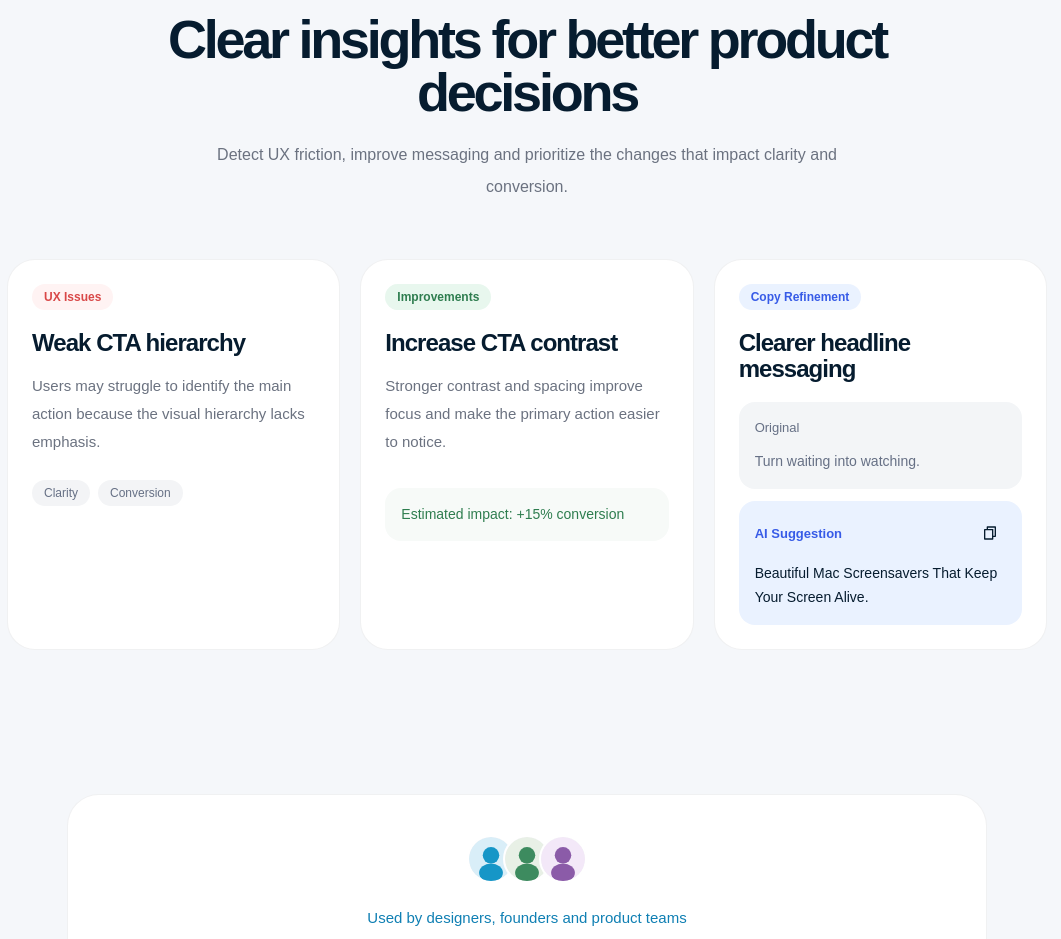
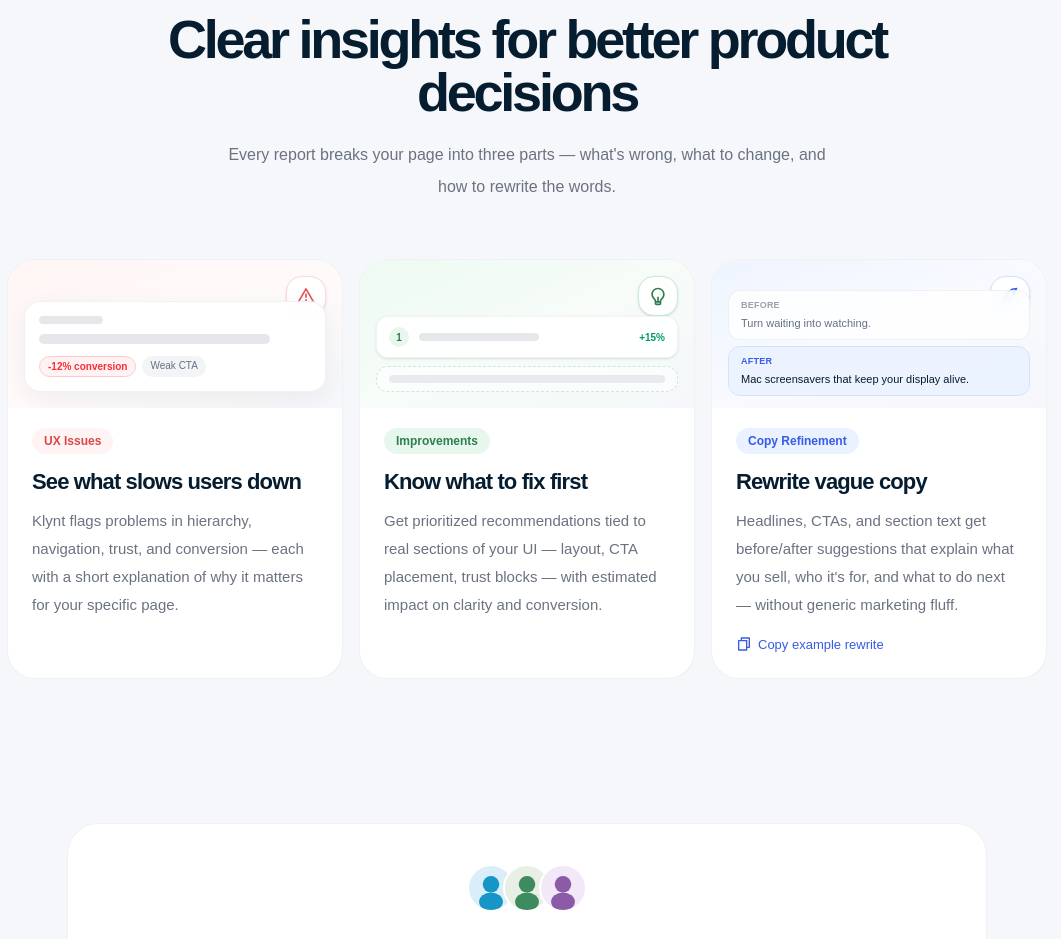
Before and after one commit to samarenkovdmitry/Klynt, a Next.js app: page / in a window 1280 px wide. Shown: the part 1280-2219 px from the top of the page, without its empty margins (113-1174 px from the left). Built offline with nearby package versions, Linux system fonts and the light colour scheme; a web font is replaced by a local one.

Commit message:
What Klynt analyzes

```diff
--- a/app/page.tsx
+++ b/app/page.tsx
@@ -13,6 +13,9 @@ import {
   RiBarChartBoxLine,
   RiFileCopyLine,
   RiCheckLine,
+  RiAlertLine,
+  RiLightbulbLine,
+  RiQuillPenLine,
 } from "@remixicon/react";
 import { AppHeader } from "@/components/AppHeader";
 import { Button } from "@/components/ui/Button";
@@ -464,204 +467,327 @@ export default function Home() {
                 text-[#6B7280]
               "
             >
-              Detect UX friction, improve messaging and prioritize the changes
-              that impact clarity and conversion.
+              Every report breaks your page into three parts — what&apos;s wrong,
+              what to change, and how to rewrite the words.
             </p>
           </div>
 
-          {/* GRID */}
-          <div className="mt-14 grid gap-5 lg:grid-cols-3">
-            {/* CARD 1 */}
-            <div
+          {/* BENTO GRID */}
+          <div className="mt-14 grid gap-4 md:grid-cols-3">
+            {/* UX ISSUES */}
+            <article
               className="
+                flex
+                flex-col
+                overflow-hidden
                 rounded-[28px]
                 border
                 border-[rgba(6,28,47,0.06)]
                 bg-white
-                p-6
               "
             >
               <div
                 className="
-                  inline-flex
-                  rounded-full
-                  bg-[#FFF3F3]
-                  px-3
-                  py-1
-                  text-[12px]
-                  font-semibold
-                  text-[#D94848]
+                  relative
+                  h-[148px]
+                  overflow-hidden
+                  bg-gradient-to-br
+                  from-[#FFF5F5]
+                  via-[#FFFAFA]
+                  to-[#F5F7FA]
+                  p-5
                 "
               >
-                UX Issues
+                <div
+                  className="
+                    absolute
+                    right-4
+                    top-4
+                    flex
+                    h-10
+                    w-10
+                    items-center
+                    justify-center
+                    rounded-2xl
+                    border
+                    border-[#FFD9D6]
+                    bg-white
+                    text-[#E45454]
+                    shadow-sm
+                  "
+                >
+                  <RiAlertLine size={20} />
                 </div>
 
-              <h3
+                <div
                   className="
-                  mt-5
-                  text-[24px]
-                  font-semibold
-                  leading-[1.08]
-                  tracking-[-0.04em]
-                  text-[#061C2F]
+                    absolute
+                    bottom-4
+                    left-4
+                    right-4
+                    rounded-2xl
+                    border
+                    border-[rgba(6,28,47,0.06)]
+                    bg-white/90
+                    p-3.5
+                    shadow-[0_8px_24px_rgba(6,28,47,0.06)]
+                    backdrop-blur-sm
                   "
                 >
-                Weak CTA hierarchy
-              </h3>
-
-              <p className="mt-4 text-[15px] leading-7 text-[#6B7280]">
-                Users may struggle to identify the main action because the
-                visual hierarchy lacks emphasis.
-              </p>
-
-              <div className="mt-6 flex flex-wrap gap-2">
-                <div className="rounded-full bg-[#F3F4F6] px-3 py-1 text-[12px] font-medium text-[#667085]">
-                  Clarity
-                </div>
-
-                <div className="rounded-full bg-[#F3F4F6] px-3 py-1 text-[12px] font-medium text-[#667085]">
-                  Conversion
+                  <div className="h-2 w-16 rounded-full bg-[#E5E7EB]" />
+                  <div className="mt-2.5 h-2.5 w-[85%] rounded-full bg-[#E5E7EB]" />
+                  <div className="mt-3 flex flex-wrap gap-1.5">
+                    <span className="rounded-full border border-red-200 bg-red-50 px-2 py-0.5 text-[10px] font-semibold text-red-500">
+                      -12% conversion
+                    </span>
+                    <span className="rounded-full bg-[#F3F4F6] px-2 py-0.5 text-[10px] font-medium text-[#667085]">
+                      Weak CTA
+                    </span>
                   </div>
                 </div>
               </div>
 
-            {/* CARD 2 */}
-            <div
+              <div className="flex flex-1 flex-col p-6 pt-5">
+                <div className="inline-flex w-fit rounded-full bg-[#FFF3F3] px-3 py-1 text-[12px] font-semibold text-[#D94848]">
+                  UX Issues
+                </div>
+
+                <h3 className="mt-4 text-[22px] font-semibold leading-[1.12] tracking-[-0.04em] text-[#061C2F]">
+                  See what slows users down
+                </h3>
+
+                <p className="mt-3 flex-1 text-[15px] leading-7 text-[#6B7280]">
+                  Klynt flags problems in hierarchy, navigation, trust, and
+                  conversion — each with a short explanation of why it matters
+                  for your specific page.
+                </p>
+              </div>
+            </article>
+
+            {/* IMPROVEMENTS */}
+            <article
               className="
+                flex
+                flex-col
+                overflow-hidden
                 rounded-[28px]
                 border
                 border-[rgba(6,28,47,0.06)]
                 bg-white
-                p-6
               "
             >
               <div
                 className="
-                  inline-flex
-                  rounded-full
-                  bg-[#E8F7EE]
-                  px-3
-                  py-1
-                  text-[12px]
-                  font-semibold
-                  text-[#2E7D4F]
+                  relative
+                  h-[148px]
+                  overflow-hidden
+                  bg-gradient-to-br
+                  from-[#EDFAF2]
+                  via-[#F7FCF9]
+                  to-[#F5F7FA]
+                  p-5
                 "
               >
+                <div
+                  className="
+                    absolute
+                    right-4
+                    top-4
+                    flex
+                    h-10
+                    w-10
+                    items-center
+                    justify-center
+                    rounded-2xl
+                    border
+                    border-[#C8EBD4]
+                    bg-white
+                    text-[#2E7D4F]
+                    shadow-sm
+                  "
+                >
+                  <RiLightbulbLine size={20} />
+                </div>
+
+                <div className="absolute bottom-4 left-4 right-4 space-y-2">
+                  <div
+                    className="
+                      flex
+                      items-center
+                      gap-2.5
+                      rounded-xl
+                      border
+                      border-[rgba(6,28,47,0.05)]
+                      bg-white/90
+                      px-3
+                      py-2.5
+                      shadow-sm
+                      backdrop-blur-sm
+                    "
+                  >
+                    <div className="flex h-5 w-5 shrink-0 items-center justify-center rounded-full bg-[#E8F7EE] text-[10px] font-bold text-[#2E7D4F]">
+                      1
+                    </div>
+                    <div className="min-w-0 flex-1">
+                      <div className="h-2 w-full max-w-[120px] rounded-full bg-[#E5E7EB]" />
+                    </div>
+                    <span className="shrink-0 text-[10px] font-semibold text-emerald-600">
+                      +15%
+                    </span>
+                  </div>
+
+                  <div
+                    className="
+                      flex
+                      items-center
+                      gap-2.5
+                      rounded-xl
+                      border
+                      border-dashed
+                      border-[#C8EBD4]
+                      bg-white/60
+                      px-3
+                      py-2
+                    "
+                  >
+                    <div className="h-2 flex-1 rounded-full bg-[#E5E7EB]/80" />
+                  </div>
+                </div>
+              </div>
+
+              <div className="flex flex-1 flex-col p-6 pt-5">
+                <div className="inline-flex w-fit rounded-full bg-[#E8F7EE] px-3 py-1 text-[12px] font-semibold text-[#2E7D4F]">
                   Improvements
                 </div>
 
-              <h3
-                className="
-                  mt-5
-                  text-[24px]
-                  font-semibold
-                  leading-[1.08]
-                  tracking-[-0.04em]
-                  text-[#061C2F]
-                "
-              >
-                Increase CTA contrast
+                <h3 className="mt-4 text-[22px] font-semibold leading-[1.12] tracking-[-0.04em] text-[#061C2F]">
+                  Know what to fix first
                 </h3>
 
-              <p className="mt-4 text-[15px] leading-7 text-[#6B7280]">
-                Stronger contrast and spacing improve focus and make the primary
-                action easier to notice.
+                <p className="mt-3 flex-1 text-[15px] leading-7 text-[#6B7280]">
+                  Get prioritized recommendations tied to real sections of
+                  your UI — layout, CTA placement, trust blocks — with estimated
+                  impact on clarity and conversion.
                 </p>
+              </div>
+            </article>
 
-              <div
+            {/* COPY REFINEMENT */}
+            <article
               className="
-                  mt-8
-                  rounded-2xl
-                  bg-[#F7FAF8]
-                  px-4
-                  py-4
-                  text-[14px]
-                  font-medium
-                  text-[#2E7D4F]
-                "
-              >
-                Estimated impact: +15% conversion
-              </div>
-            </div>
-
-            {/* CARD 3 */}
-            <div
-              className="
+                flex
+                flex-col
+                overflow-hidden
                 rounded-[28px]
                 border
                 border-[rgba(6,28,47,0.06)]
                 bg-white
-                p-6
               "
             >
               <div
                 className="
-                  inline-flex
-                  rounded-full
-                  bg-[#EAF2FF]
-                  px-3
-                  py-1
-                  text-[12px]
-                  font-semibold
-                  text-[#375BE7]
+                  relative
+                  h-[148px]
+                  overflow-hidden
+                  bg-gradient-to-br
+                  from-[#EEF4FF]
+                  via-[#F8FAFF]
+                  to-[#F5F7FA]
+                  p-5
                 "
               >
-                Copy Refinement
+                <div
+                  className="
+                    absolute
+                    right-4
+                    top-4
+                    flex
+                    h-10
+                    w-10
+                    items-center
+                    justify-center
+                    rounded-2xl
+                    border
+                    border-[#D4E2FF]
+                    bg-white
+                    text-[#375BE7]
+                    shadow-sm
+                  "
+                >
+                  <RiQuillPenLine size={20} />
                 </div>
 
-              <h3
-                className="
-                  mt-5
-                  text-[24px]
-                  font-semibold
-                  leading-[1.08]
-                  tracking-[-0.04em]
-                  text-[#061C2F]
-                "
-              >
-                Clearer headline messaging
-              </h3>
-
-              <div className="mt-5 space-y-3">
-                <div className="rounded-2xl bg-[#F3F5F7] p-4">
-                  <p className="text-[13px] font-medium text-[#667085]">
-                    Original
+                <div className="absolute bottom-3 left-4 right-4 space-y-1.5">
+                  <div className="rounded-xl border border-[rgba(6,28,47,0.06)] bg-white/80 px-3 py-2 backdrop-blur-sm">
+                    <p className="text-[9px] font-semibold uppercase tracking-wide text-[#9AA3AC]">
+                      Before
                     </p>
-
-                  <p className="mt-3 text-[14px] leading-6 text-[#667085]">
+                    <p className="mt-0.5 truncate text-[11px] text-[#667085]">
                       Turn waiting into watching.
                     </p>
                   </div>
 
-                <div className="rounded-2xl bg-[#EAF2FF] p-4">
-                  <div className="flex items-center justify-between">
-                    <p className="text-[13px] font-semibold text-[#375BE7]">
-                      AI Suggestion
+                  <div className="rounded-xl border border-[#D4E2FF] bg-[#EAF2FF]/90 px-3 py-2 backdrop-blur-sm">
+                    <p className="text-[9px] font-semibold uppercase tracking-wide text-[#375BE7]">
+                      After
                     </p>
-
-                    <button
-                      onClick={() =>
-                        handleCopy(
-                          "Beautiful Mac Screensavers That Keep Your Screen Alive.",
-                          1
-                        )
-                      }
-                      className="flex h-8 w-8 items-center justify-center rounded-lg hover:bg-white/60"
-                    >
-                      {copiedIndex === 1 ? (
-                        <RiCheckLine size={16} />
-                      ) : (
-                        <RiFileCopyLine size={16} />
-                      )}
-                    </button>
-                  </div>
-
-                  <p className="mt-3 text-[14px] font-medium leading-6 text-[#061C2F]">
-                    Beautiful Mac Screensavers That Keep Your Screen Alive.
+                    <p className="mt-0.5 truncate text-[11px] font-medium text-[#061C2F]">
+                      Mac screensavers that keep your display alive.
                     </p>
                   </div>
                 </div>
               </div>
+
+              <div className="flex flex-1 flex-col p-6 pt-5">
+                <div className="inline-flex w-fit rounded-full bg-[#EAF2FF] px-3 py-1 text-[12px] font-semibold text-[#375BE7]">
+                  Copy Refinement
+                </div>
+
+                <h3 className="mt-4 text-[22px] font-semibold leading-[1.12] tracking-[-0.04em] text-[#061C2F]">
+                  Rewrite vague copy
+                </h3>
+
+                <p className="mt-3 flex-1 text-[15px] leading-7 text-[#6B7280]">
+                  Headlines, CTAs, and section text get before/after suggestions
+                  that explain what you sell, who it&apos;s for, and what to do
+                  next — without generic marketing fluff.
+                </p>
+
+                <button
+                  type="button"
+                  onClick={() =>
+                    handleCopy(
+                      "Mac screensavers that keep your display alive.",
+                      1
+                    )
+                  }
+                  className="
+                    mt-4
+                    inline-flex
+                    w-fit
+                    items-center
+                    gap-1.5
+                    text-[13px]
+                    font-medium
+                    text-[#375BE7]
+                    transition
+                    hover:text-[#2448C7]
+                  "
+                >
+                  {copiedIndex === 1 ? (
+                    <>
+                      <RiCheckLine size={16} />
+                      Copied example
+                    </>
+                  ) : (
+                    <>
+                      <RiFileCopyLine size={16} />
+                      Copy example rewrite
+                    </>
+                  )}
+                </button>
+              </div>
+            </article>
           </div>
         </div>
       </section>
```
Lines whose indentation alone changed are shown as unchanged.
